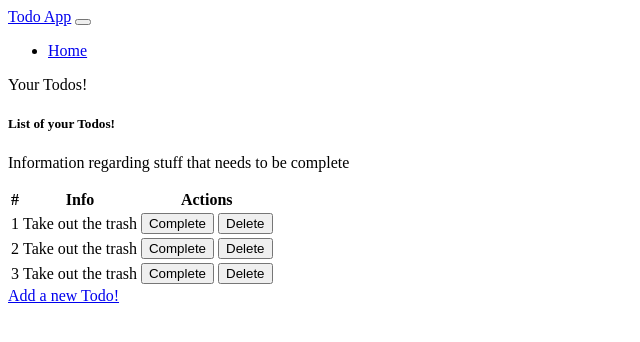
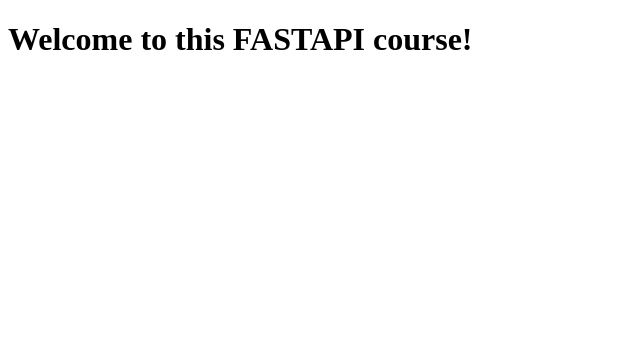
Before and after one commit to OkanHollander/FastAPI, a FastAPI app: template Project05/templates/home.html in a window 1280 px wide. Shown: the top 342 px of the page, without its empty margins (0-640 px from the left). Run offline with FastAPI, Linux system fonts and the light colour scheme; the template is opened without the code that fills it, so the values that code supplies are empty.

Commit message:
reformat

```diff
--- a/Project05/templates/home.html
+++ b/Project05/templates/home.html
@@ -1,84 +1,10 @@
 <!DOCTYPE html>
 <html lang="en">
-<head>
-    <!-- Required meta tags -->
-    <link rel="stylesheet" type="text/css" href="{{ url_for('static', path='/todo/css/base.css') }}">
-    <link rel="stylesheet" type="text/css" href="{{ url_for('static', path='/todo/css/bootstrap.css') }}">
-    <meta charset="utf-8">
-    <meta name="viewport" content="width=device-width, initial-scale=1, shrink-to-fit=no">
-
-    <title>TodoApp</title>
-
-</head>
-<body>
-
-<div>
-    <nav class="navbar navbar-expand-md navbar-dark main-color fixed-top">
-        <a class="navbar-brand" href="#">Todo App</a>
-        <button class="navbar-toggler" type="button" data-toggle="collapse" data-target="#navbarNav"
-                aria-controls="navbarNav" aria-expanded="false" aria-label="Toggle navigation">
-            <span class="navbar-toggler-icon"></span>
-        </button>
-        <div class="collapse navbar-collapse" id="navbarNav">
-            <ul class="navbar-nav">
-                <li class="nav-item active">
-                    <a class="nav-link" href="#">Home </a>
-                </li>
-            </ul>
-        </div>
-    </nav>
-</div>
-
-<div class="container">
-    <div class="card text-center">
-        <div class="card-header">
-            Your Todos!
-        </div>
-        <div class="card-body">
-            <h5 class="card-title">List of your Todos!</h5>
-            <p class="card-text">Information regarding stuff that needs to be complete</p>
-
-            <table class="table table-hover">
-  <thead>
-    <tr>
-      <th scope="col">#</th>
-      <th scope="col">Info</th>
-      <th scope="col">Actions</th>
-
-    </tr>
-  </thead>
-  <tbody>
-
-<tr class="pointer" >
-
-      <td>1</td>
-      <td id="td1">Take out the trash </td>
-      <td><button type="button" class="btn btn-success">Complete</button> <button type="button" class="btn btn-danger">Delete</button> </td>
-    </tr>
-
-  <tr class="pointer">
-
-      <td>2</td>
-      <td>Take out the trash</td>
-      <td><button type="button" class="btn btn-success">Complete</button> <button type="button" class="btn btn-danger">Delete</button> </td>
-    </tr>
-
-  <tr class="pointer" >
-
-      <td>3</td>
-      <td >Take out the trash </td>
-      <td><button type="button" class="btn btn-success">Complete</button> <button type="button" class="btn btn-danger">Delete</button> </td>
-    </tr>
-
-  </tbody>
-</table>
-
-            <a href="#" class="btn btn-primary">Add a new Todo!</a>
-        </div>
-    </div>
-</div>
-<script src="{{ url_for('static', path='/todo/js/jquery-slim.js') }}"></script>
-<script src="{{ url_for('static', path='/todo/js/popper.js') }}"></script>
-<script src="{{ url_for('static', path='/todo/js/bootstrap.js') }}"></script>
-</body>
+  <head>
+    <meta charset="UTF-8">
+    <title>FASTAPI</title>
+  </head>
+  <body>
+    <h1>Welcome to this FASTAPI course!<h1>
+  </body>
 </html>
```
